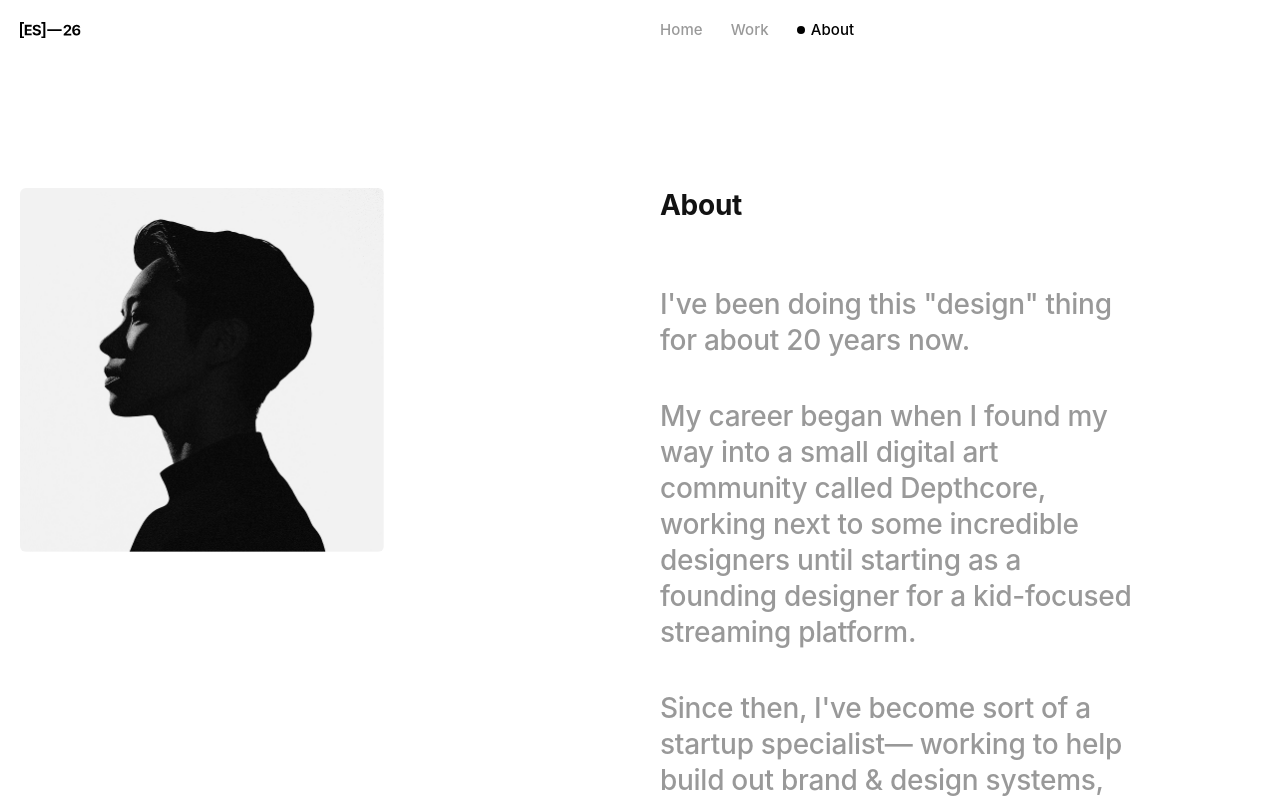
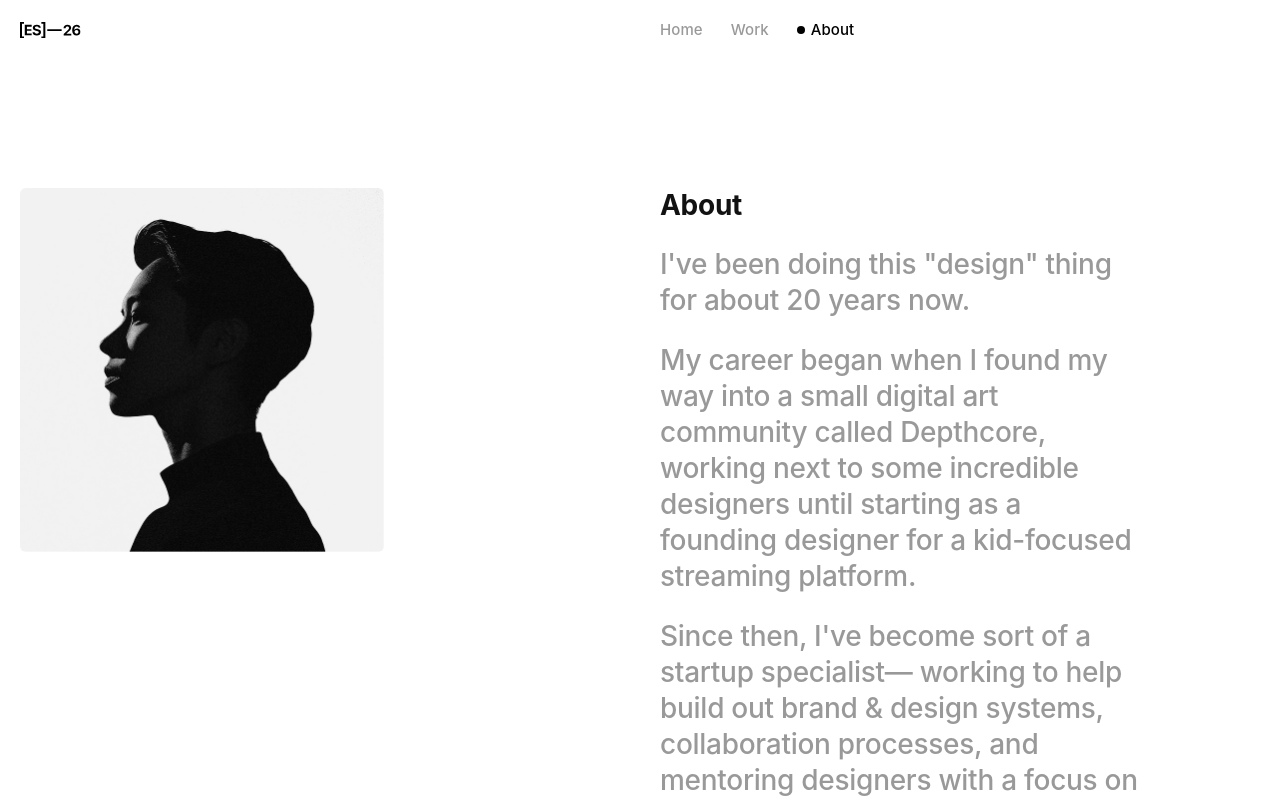
Before and after one commit to imericsin/ericsin, a React (Vite) app: page /about in a window 1280 px wide. Shown: the top 800 px of the page. Built offline with nearby package versions, Linux system fonts and the light colour scheme; a web font is replaced by a local one.

Commit message:
about: reduce bio inner and body gaps to 24px

```diff
--- a/src/styles/globals.css
+++ b/src/styles/globals.css
@@ -974,7 +974,7 @@ body {
 .about-bio__inner {
   display: flex;
   flex-direction: column;
-  gap: 64px;
+  gap: 24px;
 }
 
 .about-heading {
@@ -988,7 +988,7 @@ body {
 .about-bio__body {
   display: flex;
   flex-direction: column;
-  gap: 40px;
+  gap: 24px;
   max-width: 480px;
 }
 
```
